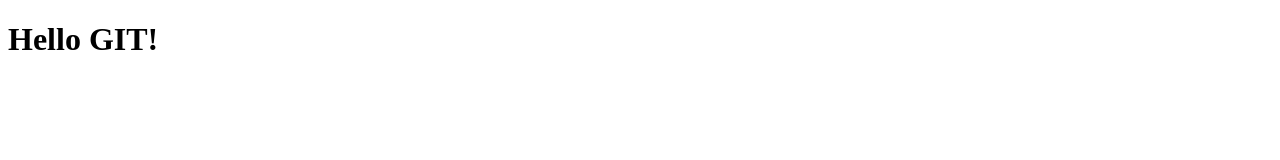
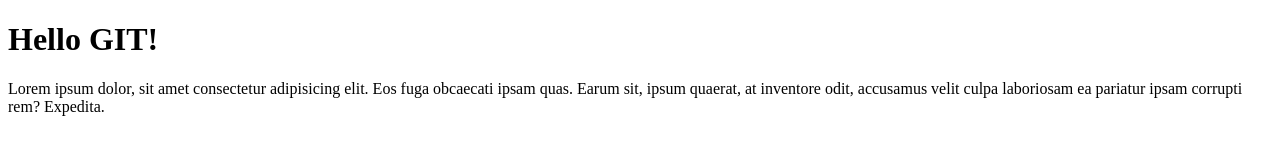
Before and after one commit to MariaMicek/git-course-4, a plain HTML site: page index.html in a window 1280 px wide. Drawn offline with Linux system fonts and the light colour scheme.

Commit message:
added paragraph in index.html

```diff
--- a/index.html
+++ b/index.html
@@ -9,5 +9,7 @@
 <body>
     <h1>Hello GIT!</h1>
 
+    <p>Lorem ipsum dolor, sit amet consectetur adipisicing elit. Eos fuga obcaecati ipsam quas. Earum sit, ipsum quaerat, at inventore odit, accusamus velit culpa laboriosam ea pariatur ipsam corrupti rem? Expedita.</p>
+
 </body>
 </html>
```
